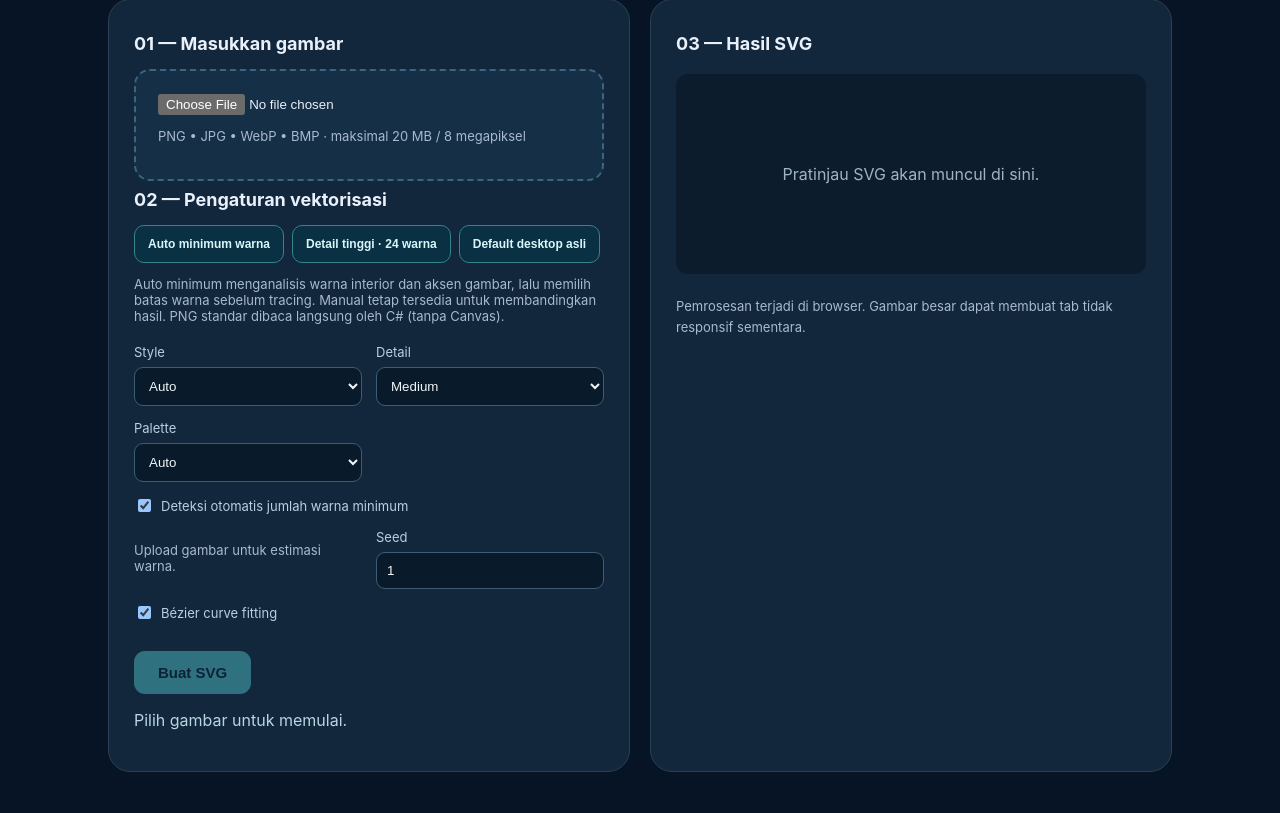
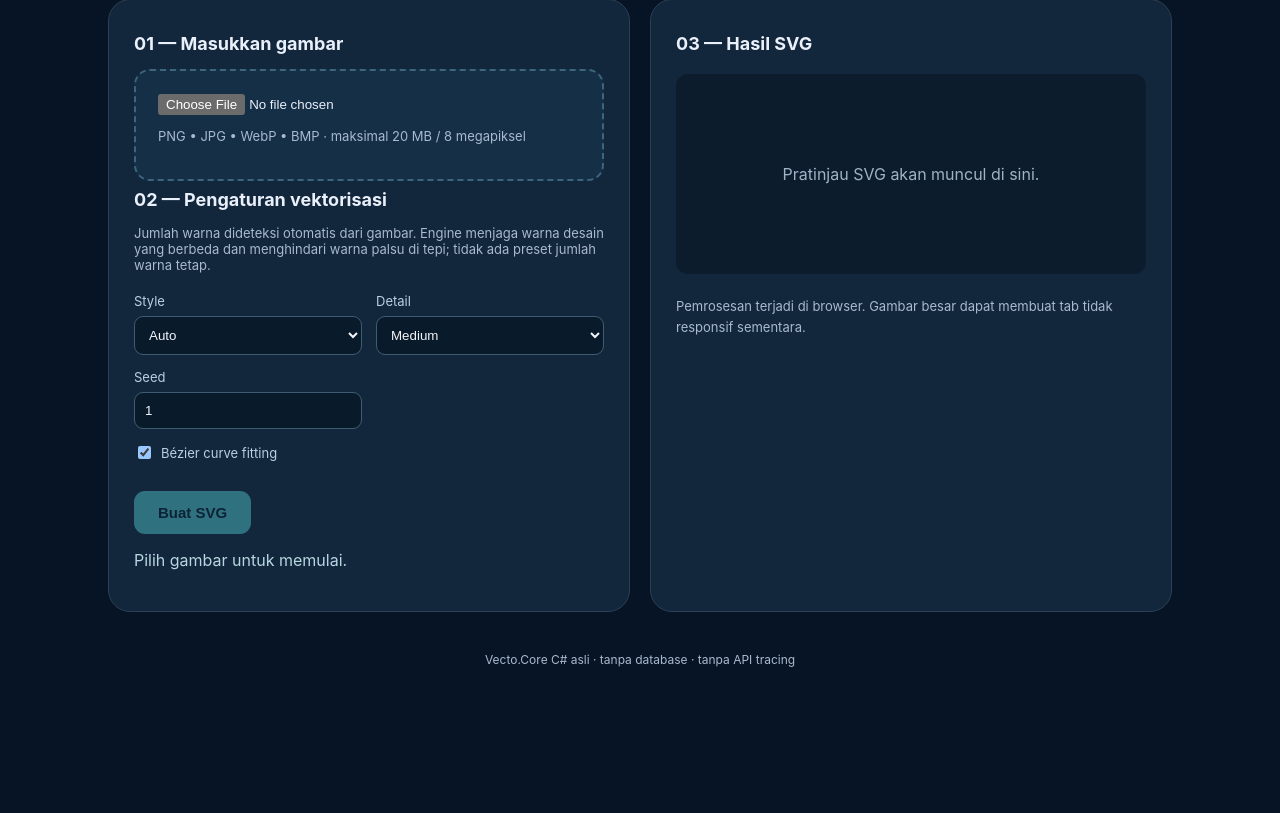
Before and after one commit to akidwush/Vectowasm, an ASP.NET Core app: page / in a window 1280 px wide. Shown: the part 233-1046 px from the top of the page. After the commit the page ends 900 px from the top, so only its background shows below. Run offline with ASP.NET Core 8, Linux system fonts and the light colour scheme.

Commit message:
refactor: always infer palette from image; remove fixed-color UI presets

```diff
--- a/Vecto.Browser/Pages/Index.razor
+++ b/Vecto.Browser/Pages/Index.razor
@@ -22,12 +22,11 @@
         <p class="meta">@sourceName · @sourceSize</p>
       }
       <h2>02 — Pengaturan vektorisasi</h2>
-      <div class="presets">
-        <button type="button" class="preset" @onclick="UseAutoMinimum">Auto minimum warna</button>
-        <button type="button" class="preset" @onclick="UseHighDetail">Detail tinggi · 24 warna</button>
-        <button type="button" class="preset" @onclick="UseDesktopDefaults">Default desktop asli</button>
-      </div>
-      <p class="meta">Auto minimum menganalisis warna interior dan aksen gambar, lalu memilih batas warna sebelum tracing. Manual tetap tersedia untuk membandingkan hasil. PNG standar dibaca langsung oleh C# (tanpa Canvas).</p>
+      <p class="meta">Jumlah warna dideteksi otomatis dari gambar. Engine menjaga warna desain yang berbeda dan menghindari warna palsu di tepi; tidak ada preset jumlah warna tetap.</p>
+      @if (autoEstimate is { } estimate)
+      {
+        <p class="meta">Estimasi warna utama: <strong>@estimate.EstimatedInkCount</strong>. Palet akhir dapat lebih sedikit setelah proses penggabungan.</p>
+      }
       <div class="fields">
         <label>Style
           <select @bind="style">
@@ -44,28 +43,6 @@
             <option value="High">High</option>
           </select>
         </label>
-        <label>Palette
-          <select @bind="paletteMode">
-            <option value="Auto">Auto</option>
-            <option value="FixedCount">Fixed count</option>
-          </select>
-        </label>
-        @if (paletteMode == PaletteMode.Auto)
-        {
-          <label class="check"><input type="checkbox" @bind="adaptiveColors" /> Deteksi otomatis jumlah warna minimum</label>
-          @if (adaptiveColors)
-          {
-            <p class="meta">@(autoEstimate is null ? "Upload gambar untuk estimasi warna." : $"Estimasi {autoEstimate.Value.EstimatedInkCount} warna utama · batas tracing {autoEstimate.Value.RecommendedMaxColors} (termasuk slot cadangan jika dibutuhkan).")</p>
-          }
-          else
-          {
-            <label>Max colors <input type="number" min="1" max="64" @bind="maxColors" /></label>
-          }
-        }
-        else
-        {
-          <label>Colors <input type="number" min="1" max="256" @bind="colorCount" /></label>
-        }
         <label>Seed <input type="number" @bind="seed" /></label>
         <label class="check"><input type="checkbox" @bind="curveFitting" /> Bézier curve fitting</label>
         @if (!curveFitting)
@@ -112,51 +89,10 @@
     private bool running;
     private ImageStyle style = ImageStyle.Auto;
     private DetailLevel detail = DetailLevel.Medium;
-    private PaletteMode paletteMode = PaletteMode.Auto;
-    private int maxColors = 24;
-    private bool adaptiveColors = true;
     private AutoPaletteEstimate? autoEstimate;
-    private int colorCount = 12;
     private int seed = 1;
     private bool curveFitting = true;
     private double polygonEpsilon = -1;
-
-    private void UseAutoMinimum()
-    {
-        style = ImageStyle.Auto;
-        detail = DetailLevel.Medium;
-        paletteMode = PaletteMode.Auto;
-        adaptiveColors = true;
-        curveFitting = true;
-        seed = 1;
-        status = "Auto minimum warna aktif. Tekan Buat SVG untuk menggunakan estimasi palet.";
-    }
-
-    private void UseHighDetail()
-    {
-        adaptiveColors = false;
-        style = ImageStyle.Auto;
-        detail = DetailLevel.High;
-        paletteMode = PaletteMode.Auto;
-        maxColors = 24;
-        curveFitting = true;
-        seed = 1;
-        status = "Preset detail tinggi aktif. Tekan Buat SVG untuk memproses ulang.";
-    }
-
-    private void UseDesktopDefaults()
-    {
-        adaptiveColors = false;
-        style = ImageStyle.Auto;
-        detail = DetailLevel.Medium;
-        paletteMode = PaletteMode.Auto;
-        maxColors = 16;
-        colorCount = 12;
-        seed = 1;
-        curveFitting = true;
-        polygonEpsilon = -1;
-        status = "Preset original desktop aktif. Tekan Buat SVG untuk membandingkan.";
-    }
 
     private async Task LoadFile(InputFileChangeEventArgs e)
     {
@@ -211,16 +147,14 @@
         try
         {
             var image = await RasterDecoder.DecodeAsync(sourceBytes, Js);
-            int chosenMaxColors = paletteMode == PaletteMode.Auto && adaptiveColors
-                ? (autoEstimate ?? AutoPaletteEstimator.Analyze(image)).RecommendedMaxColors
-                : Math.Clamp(maxColors, 1, 64);
+            // Palette size is always inferred from decoded pixels, not UI presets.
+            int chosenMaxColors = (autoEstimate ?? AutoPaletteEstimator.Analyze(image)).RecommendedMaxColors;
             var options = new TraceOptions
             {
                 Style = style,
                 Detail = detail,
-                PaletteMode = paletteMode,
+                PaletteMode = PaletteMode.Auto,
                 MaxColors = chosenMaxColors,
-                ColorCount = Math.Clamp(colorCount, 1, 256),
                 Seed = seed,
                 CurveFitting = curveFitting,
                 PolygonEpsilon = polygonEpsilon
@@ -233,10 +167,7 @@
             svgHash = FnvHash.Text(result);
             inputHash = FnvHash.Hex(image.Pixels);
             resultSize = $"{System.Text.Encoding.UTF8.GetByteCount(result) / 1024.0:N0} KB";
-            string paletteLabel = paletteMode == PaletteMode.Auto && adaptiveColors
-                ? $"Auto ≤{chosenMaxColors} colors · "
-                : "";
-            lastDiagnostics = $"{paletteLabel}{traced.Diagnostics.TotalMs} ms · {traced.Diagnostics.RegionCount} regions · {traced.Diagnostics.NodeCount} nodes · {traced.Document.Palette.Count} colors";
+            lastDiagnostics = $"Deteksi otomatis · {traced.Diagnostics.TotalMs} ms · {traced.Diagnostics.RegionCount} regions · {traced.Diagnostics.NodeCount} nodes · {traced.Document.Palette.Count} colors";
             status = "Selesai. Seluruh tracing berlangsung di browser.";
         }
         catch (Exception ex)
--- a/Vecto.Core/AutoPaletteEstimator.cs
+++ b/Vecto.Core/AutoPaletteEstimator.cs
@@ -16,7 +16,7 @@ public static class AutoPaletteEstimator
     private const double LargeInkDistance = 0.060;
     private const double ResidualScale = 0.045;
 
-    public static AutoPaletteEstimate Analyze(RasterImage image, int maximumColors = 24)
+    public static AutoPaletteEstimate Analyze(RasterImage image, int maximumColors = 64)
     {
         int max = Math.Clamp(maximumColors, 1, 64);
         int w = image.Width, h = image.Height;
```
Also changed, not shown: AUTO_PALETTE.md (+3 -3 lines), README.md.
